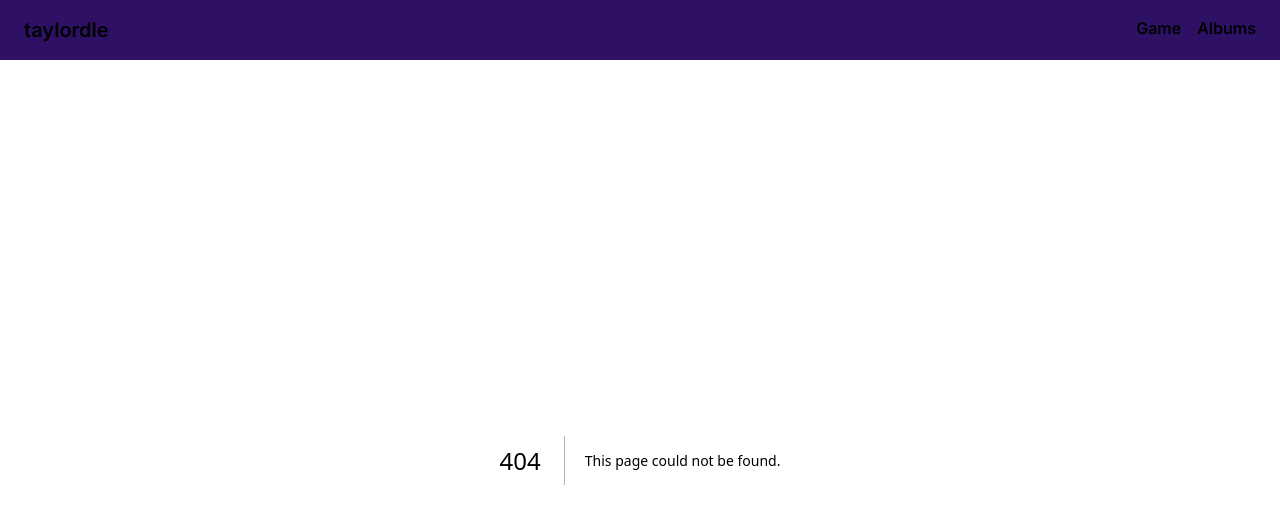
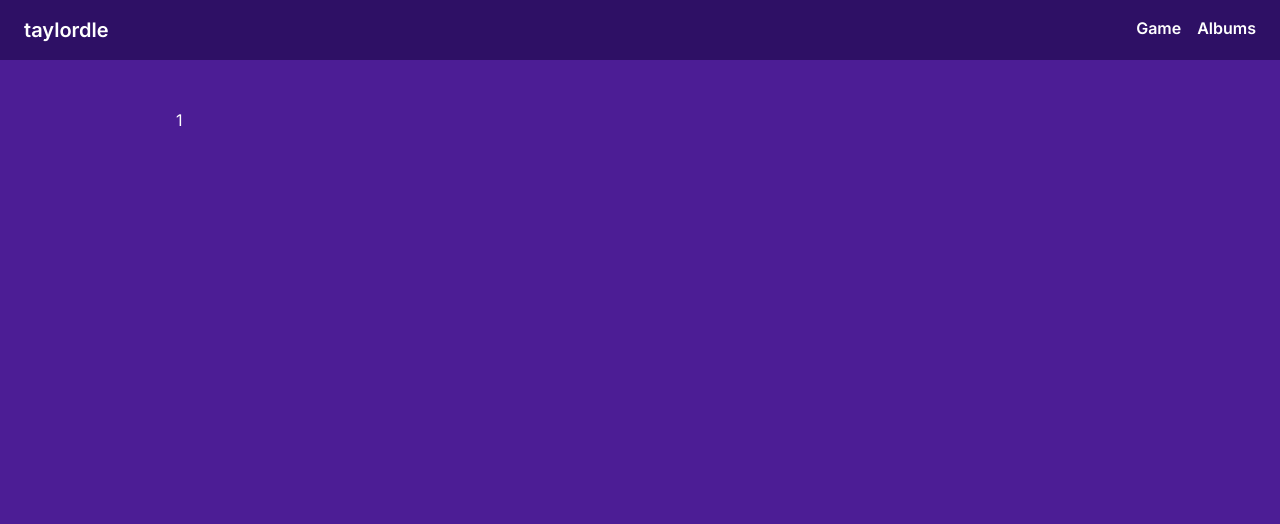
Before and after one commit to malthesers/taylordle, a Next.js app: page /albums/1 in a window 1280 px wide. Before the commit this address had no page. Shown: the top 524 px of the page. Built offline with nearby package versions, Linux system fonts and the light colour scheme.

Commit message:
Added dynamic album page

```diff
--- /dev/null
+++ b/src/app/albums/[slug]/page.tsx
@@ -0,0 +1,7 @@
+export default function Album({ params } : { params: { slug: string} }) {
+  return (
+    <main>
+      <h1>{ params.slug }</h1>
+    </main>
+  )
+}
```
